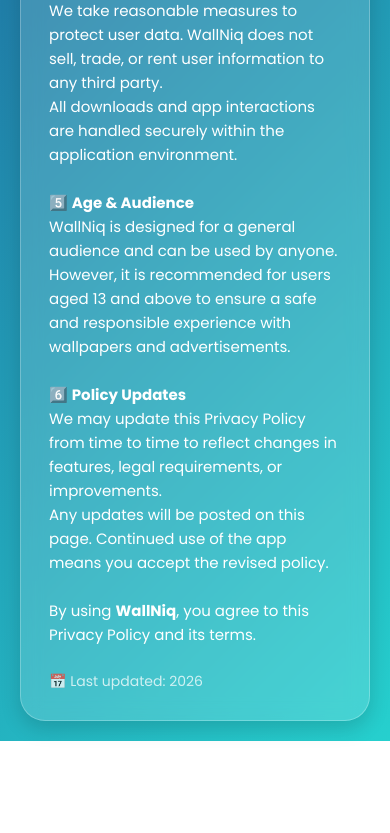
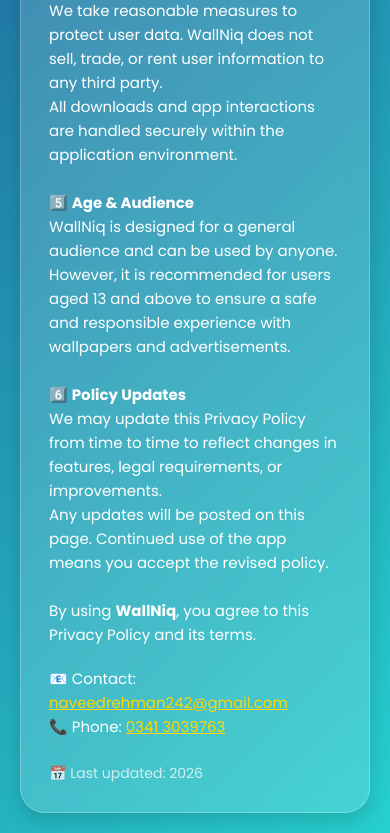
Before and after one commit to naveedrehmankhan/wallniq-privacy-policy, a plain HTML site: page index.html in a window 390 px wide. Shown: the part 1159-1992 px from the top of the page. Before the commit the page ends 1900 px from the top, so only its background shows below. Drawn offline with Linux system fonts and the light colour scheme.

Commit message:
Add contact section to index.html
Added contact information section with email and phone.

```diff
--- a/index.html
+++ b/index.html
@@ -64,6 +64,13 @@
       opacity: 0.75;
     }
 
+    .contact {
+      margin-top: 20px;
+      font-size: 15px;
+      line-height: 1.6;
+      color: rgba(255, 255, 255, 0.9);
+    }
+
     /* Light mode (optional if browser prefers) */
     @media (prefers-color-scheme: light) {
       body {
@@ -76,7 +83,8 @@
       }
       h1,
       .content,
-      .subtitle {
+      .subtitle,
+      .contact {
         color: #ffffff;
       }
     }
@@ -121,6 +129,11 @@ Any updates will be posted on this page. Continued use of the app means you acce
 By using <b>WallNiq</b>, you agree to this Privacy Policy and its terms.
     </div>
 
+    <div class="contact">
+      📧 Contact: <a href="mailto:naveedrehman242@gmail.com" style="color:#FFD700;">naveedrehman242@gmail.com</a><br>
+      📞 Phone: <a href="tel:+923413039763" style="color:#FFD700;">0341 3039763</a>
+    </div>
+
     <div class="footer">
       📅 Last updated: 2026
     </div>
```
